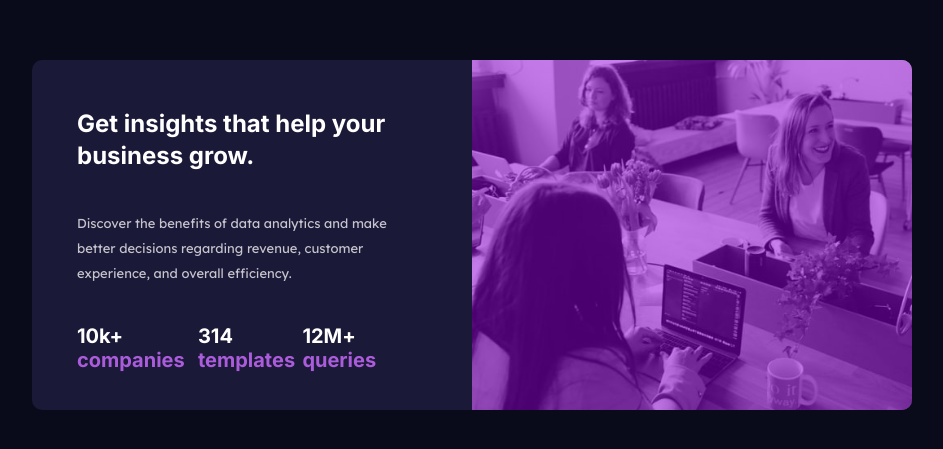
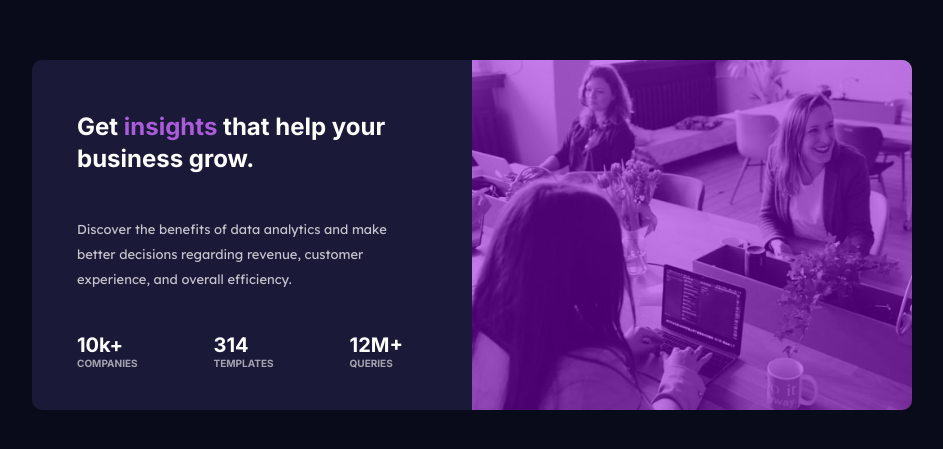
Before and after one commit to Ghaffar7/stats-preview-card-component, a plain HTML site: page index.html in a window 1280 px wide. Shown: the part 165-614 px from the top of the page, without its empty margins (168-1111 px from the left). Drawn offline with Linux system fonts and the light colour scheme.

Commit message:
Update style.css

```diff
--- a/style.css
+++ b/style.css
@@ -34,7 +34,7 @@ h1 {
     margin-top: 10px;
 }
 
-span {
+strong {
     color: hsl(277, 64%, 61%);
 }
 
@@ -83,7 +83,7 @@ h2 {
     padding-right: 24px;
 }
 
-.desc {
+span {
     color: hsla(0, 0%, 100%, 0.6);
     font-size: 10px;
     display: flex;
```
